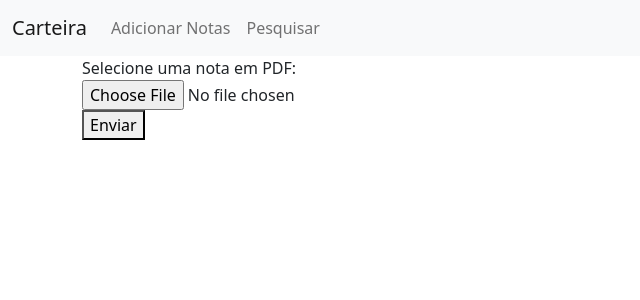
After one commit to Littl3Fox/Carteira, a Flask app: page /notas in a window 1280 px wide. The commit adds this page. Shown: the top 300 px of the page, without its empty margins (0-640 px from the left). Run offline with Flask 3, Linux system fonts and the light colour scheme; some libraries are stand-ins or nearby versions.

Commit message:
Foi feito o BD, arquivo para mandar notas em pdf, atualizações nos templates

```diff
--- a/app.py
+++ b/app.py
@@ -4,18 +4,29 @@ from flask import Flask, flash, redirect, render_template, request, session
 from flask_session import Session
 from werkzeug.security import check_password_hash, generate_password_hash
 from datetime import date
+import tabula
 
 
 app = Flask(__name__)
 
 app.config["SESSION_PERMANENT"] = False
 app.config["SESSION_TYPE"] = "filesystem"
-
-if __name__ == "__main__":
-    app.run(debug=True)
-
 Session(app)
 
-@app.route("/")
+db = SQL("sqlite:///users.db")
+
+@app.route("/index")
 def index():
+    '''
+        Aqui eu vou desenvolver uma tabela onde vai aparecer os ativos do usuario.
+        Vai ter os nome do ativo, simbolo, preco_medio, valor total investido, preco atual, e se está tendo um ganho ou perda.
+    '''
     return render_template("index.html")
+
+
+@app.route("/notas", methods=["GET", "POST"])
+def quote():
+    if request.method == "POST":
+        return redirect("/")
+    else:
+        return render_template("notas.html")
--- a/templates/index.html
+++ b/templates/index.html
@@ -1,5 +1,8 @@
 {% extends "layout.html" %}
 
+{%block title%}
+    Index
+{%endblock%}
 {% block main %}
-    <p>Tudo bom oi, tudo otimo,otimo</p>
+    Oi
 {% endblock %}
--- a/templates/layout.html
+++ b/templates/layout.html
@@ -3,27 +3,26 @@
 <html>
     <head>
 
+      <meta charset="utf-8">
+      <meta name="viewport" content="width=device-width, initial-scale=1">
+
+      <link href="https://cdn.jsdelivr.net/npm/bootstrap@5.0.2/dist/css/bootstrap.min.css" rel="stylesheet" integrity="sha384-EVSTQN3/azprG1Anm3QDgpJLIm9Nao0Yz1ztcQTwFspd3yD65VohhpuuCOmLASjC" crossorigin="anonymous">
+      <title>{%block title%}{%endblock%}</title>
     </head>
     <body>
         <nav class="navbar navbar-expand-lg navbar-light bg-light">
             <div class="container-fluid">
-              <a class="navbar-brand" href="#">Navbar</a>
+              <a class="navbar-brand" href="/index">Carteira</a>
               <button class="navbar-toggler" type="button" data-bs-toggle="collapse" data-bs-target="#navbarNav" aria-controls="navbarNav" aria-expanded="false" aria-label="Toggle navigation">
                 <span class="navbar-toggler-icon"></span>
               </button>
               <div class="collapse navbar-collapse" id="navbarNav">
                 <ul class="navbar-nav">
                   <li class="nav-item">
-                    <a class="nav-link active" aria-current="page" href="#">Home</a>
+                    <a class="nav-link" href="/notas">Adicionar Notas</a>
                   </li>
                   <li class="nav-item">
-                    <a class="nav-link" href="#">Features</a>
-                  </li>
-                  <li class="nav-item">
-                    <a class="nav-link" href="#">Pricing</a>
-                  </li>
-                  <li class="nav-item">
-                    <a class="nav-link disabled" href="#" tabindex="-1" aria-disabled="true">Disabled</a>
+                    <a class="nav-link" href="#">Pesquisar</a>
                   </li>
                 </ul>
               </div>
--- /dev/null
+++ b/templates/notas.html
@@ -0,0 +1,23 @@
+{% extends "layout.html" %}
+
+ {%block title%}
+    Notas
+ {%endblock%}
+
+ {%block main%}
+    <div class="container">
+
+
+        <form id="form" action = "/notas" method = "post">
+            <div class="form-group">
+                <label for="pdfFile">Selecione uma nota em PDF:</label>
+                <br>
+                <input type="file" id="pdfFile" name = "pdf-file" class="form-control-file" accept="application/pdf" onchange="displayFileName(this)">
+                <br>
+                <button type = "submit">Enviar</button>
+            </div>
+        </form>
+
+
+    </div>
+ {%endblock%}
```
Also changed, not shown: users.db (added).
